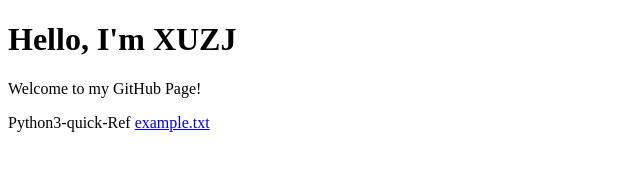
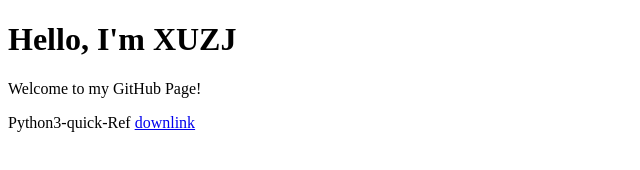
Before and after one commit to XUZJ9824/XUZJ9824.github.io, a plain HTML site: page index.html in a window 1280 px wide. Shown: the full height of the page, 0-640 px from the left. Drawn offline with Linux system fonts and the light colour scheme.

Commit message:
Update index.html

```diff
--- a/index.html
+++ b/index.html
@@ -8,6 +8,6 @@
 <body>
     <h1>Hello, I'm XUZJ</h1>
     <p>Welcome to my GitHub Page!</p>
-     <p>Python3-quick-Ref <a href="https://github.com/XUZJ9824/Config/blob/a21041c05224270b948f24a87c9918e05413b1c6/Python%203%20%E2%80%93%20Quick%20Reference%20Card.pdf">example.txt</a></p>
+     <p>Python3-quick-Ref <a href="https://github.com/XUZJ9824/Config/blob/a21041c05224270b948f24a87c9918e05413b1c6/Python%203%20%E2%80%93%20Quick%20Reference%20Card.pdf">downlink</a></p>
 </body>
 </html>
```
